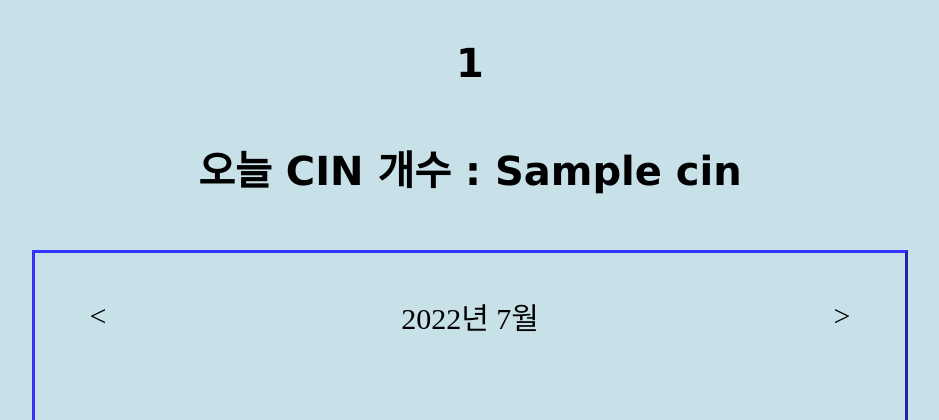
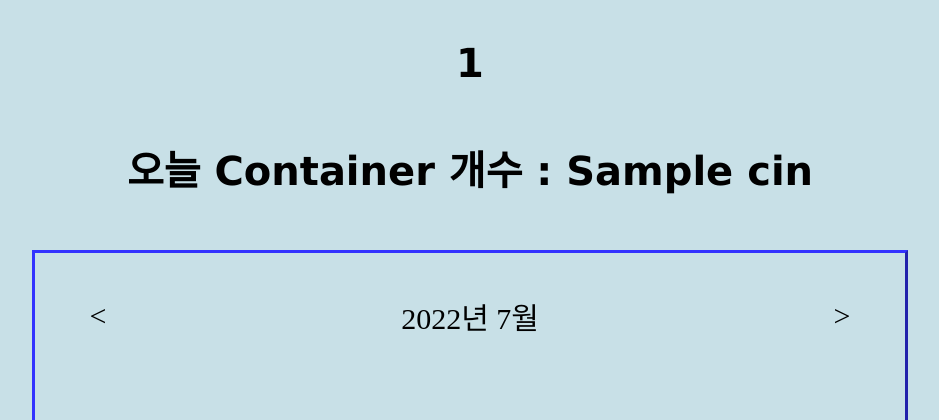
Before and after one commit to ubicomp-KNIH-proj/Beta_test1.0, a Flask app: template Betatest_v0.6/templates/cal_test.html in a window 1280 px wide. Shown: the top 420 px of the page, without its empty margins (170-1109 px from the left). Run offline with Flask 2, Linux system fonts and the light colour scheme; the template is opened without the code that fills it: most values are stand-ins (such as "Sample title", 1, 10 or a date in 2020); some libraries are stand-ins or nearby versions.

Commit message:
Update cal_test.html

```diff
--- a/Betatest_v0.6/templates/cal_test.html
+++ b/Betatest_v0.6/templates/cal_test.html
@@ -11,7 +11,7 @@
 	<script src="http://code.jquery.com/jquery-3.3.1.js" integrity="sha256-2Kok7MbOyxpgUVvAk/HJ2jigOSYS2auK4Pfzbm7uH60="
 		crossorigin="anonymous"></script>
     <link rel="stylesheet" href="../static/style.css" type="text/css">
-    <title>갤럭시 사용자-CIN 개수 확인</title>
+    <title>KNIH_Galaxy user</title>
     <style type="text/css">
         td {
             width: 120px;
@@ -91,7 +91,7 @@
 
 <body>
     <h3 align="center" style="font-size: 40px;">{{sid}}</h3>
-    <h4 align="center" style="font-size: 40px;">오늘 CIN 개수 : {{cin}}</h4>
+    <h4 align="center" style="font-size: 40px;">오늘 Container 개수 : {{cin}}</h4>
     <table id="calendar" border="3" align="center" style="border-color:#3333FF ">
         <tr>
             <td><label onclick="prevCalendar()">
```
